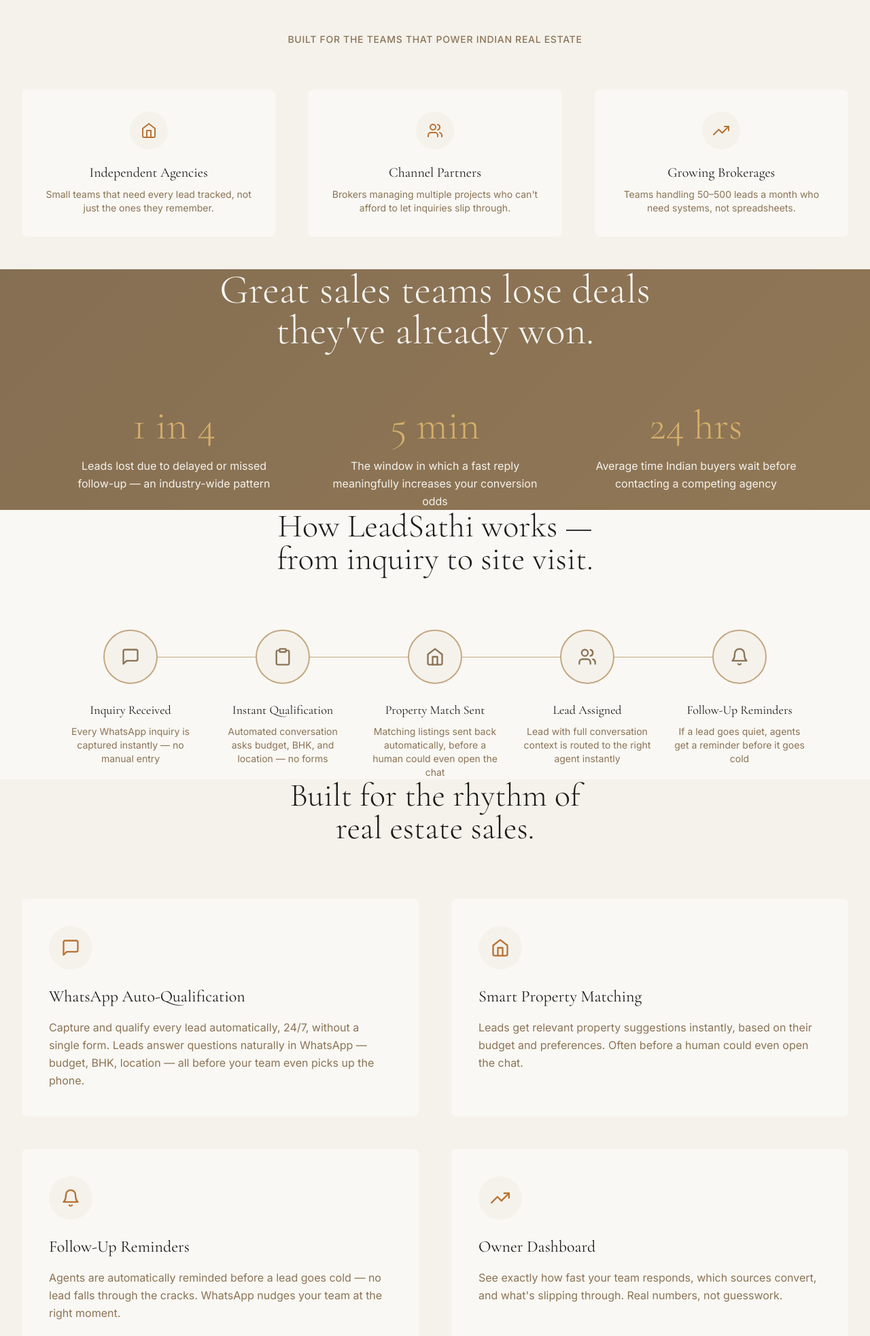
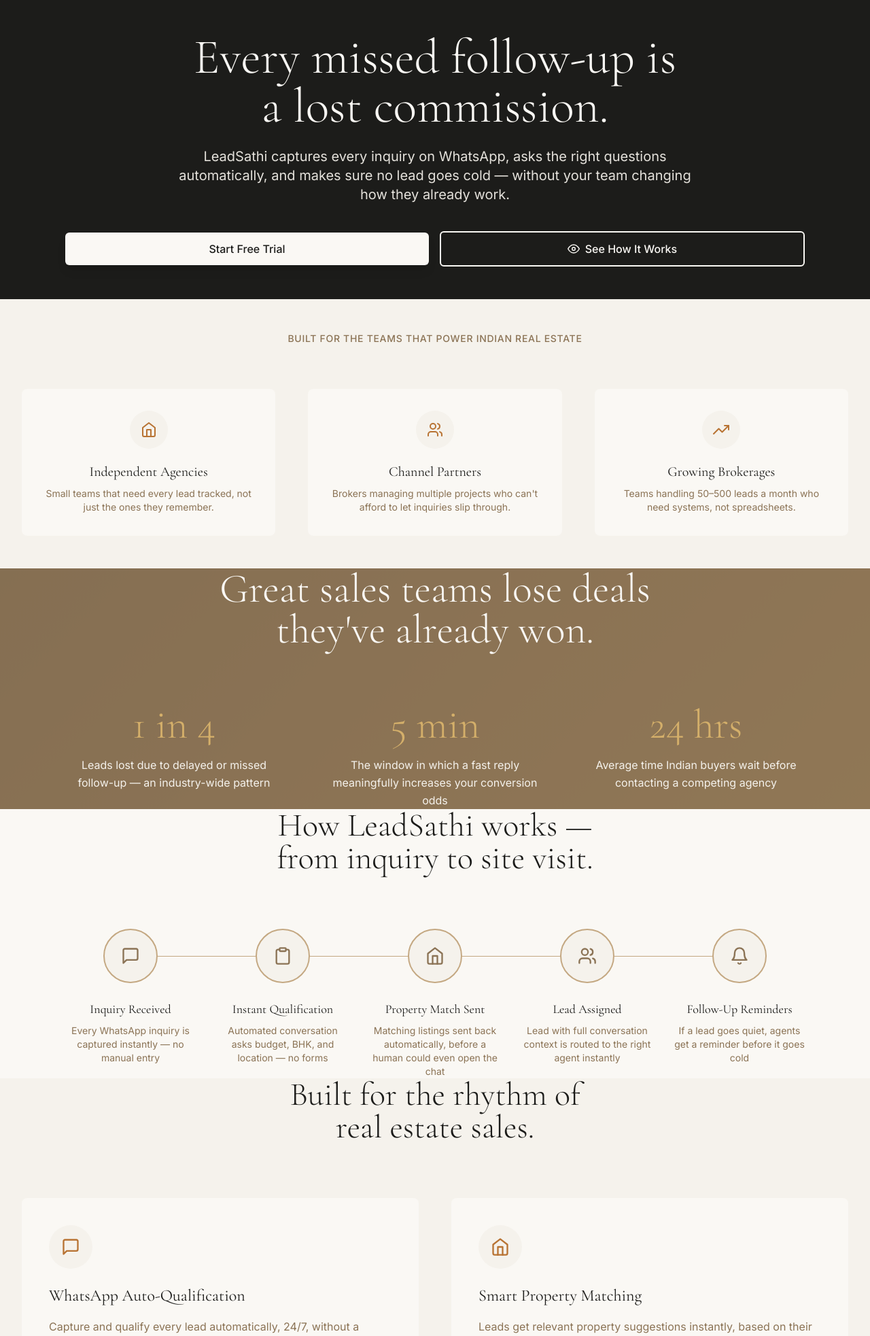
Before and after one commit to Harsh20071111/Lead_rescue, a Django app: page / in a window 1280 px wide. Shown: the part 800-2765 px from the top of the page at 68% size. Run offline with Django 5.2, Linux system fonts and the light colour scheme; parts of the project's set-up code (start-up, migrations or seed data) failed here and were passed over; some libraries are stand-ins or nearby versions.

Commit message:
Restore hero text section with previous md:text-5xl heading size

```diff
--- a/leadrescue/templates/pages/home.html
+++ b/leadrescue/templates/pages/home.html
@@ -89,6 +89,27 @@
     </div>
 </section>
 
+<!-- ===== HERO TEXT ===== -->
+<section class="py-12 md:py-20" style="background-color: #1C1C1A;">
+    <div class="max-w-6xl mx-auto px-6 lg:px-8 text-center">
+        <h1 class="text-3xl md:text-5xl lg:text-7xl font-light leading-[1.1] mb-6 md:mb-8" style="font-family: 'Cormorant Garamond', serif; color: #FAF8F4;">
+            Every missed follow-up is<br>a lost commission.
+        </h1>
+        <p class="text-base md:text-xl font-normal max-w-3xl mx-auto mb-10 md:mb-12 leading-relaxed" style="font-family: 'Inter', sans-serif; color: rgba(245,242,236,0.92);">
+            LeadSathi captures every inquiry on WhatsApp, asks the right questions automatically, and makes sure no lead goes cold — without your team changing how they already work.
+        </p>
+        <div class="flex flex-col sm:flex-row items-center justify-center gap-4">
+            <a href="{% url 'accounts:signup' %}" class="w-full sm:w-auto px-6 py-3 md:px-8 md:py-4 text-base font-medium rounded-md transition-all duration-200 hover:-translate-y-1 shadow-lg inline-block text-center" style="background-color: #FAF8F4; color: #1C1C1A; font-family: 'Inter', sans-serif; text-decoration: none;">
+                Start Free Trial
+            </a>
+            <a href="#whatsapp-automation" class="w-full sm:w-auto px-6 py-3 md:px-8 md:py-4 text-base font-medium rounded-md transition-all duration-200 hover:-translate-y-1 flex items-center justify-center gap-2 border-2" style="border-color: #FAF8F4; color: #FAF8F4; background-color: transparent; font-family: 'Inter', sans-serif; text-decoration: none;">
+                <!-- Eye icon -->
+                <svg xmlns="http://www.w3.org/2000/svg" width="18" height="18" viewBox="0 0 24 24" fill="none" stroke="currentColor" stroke-width="2" stroke-linecap="round" stroke-linejoin="round"><path d="M1 12s4-8 11-8 11 8 11 8-4 8-11 8-11-8-11-8z"></path><circle cx="12" cy="12" r="3"></circle></svg>
+                See How It Works
+            </a>
+        </div>
+    </div>
+</section>
 
 <!-- ===== BUILT FOR ===== -->
 <section class="py-12 md:py-24 fade-in" style="background-color: #F5F2EC;">
```
